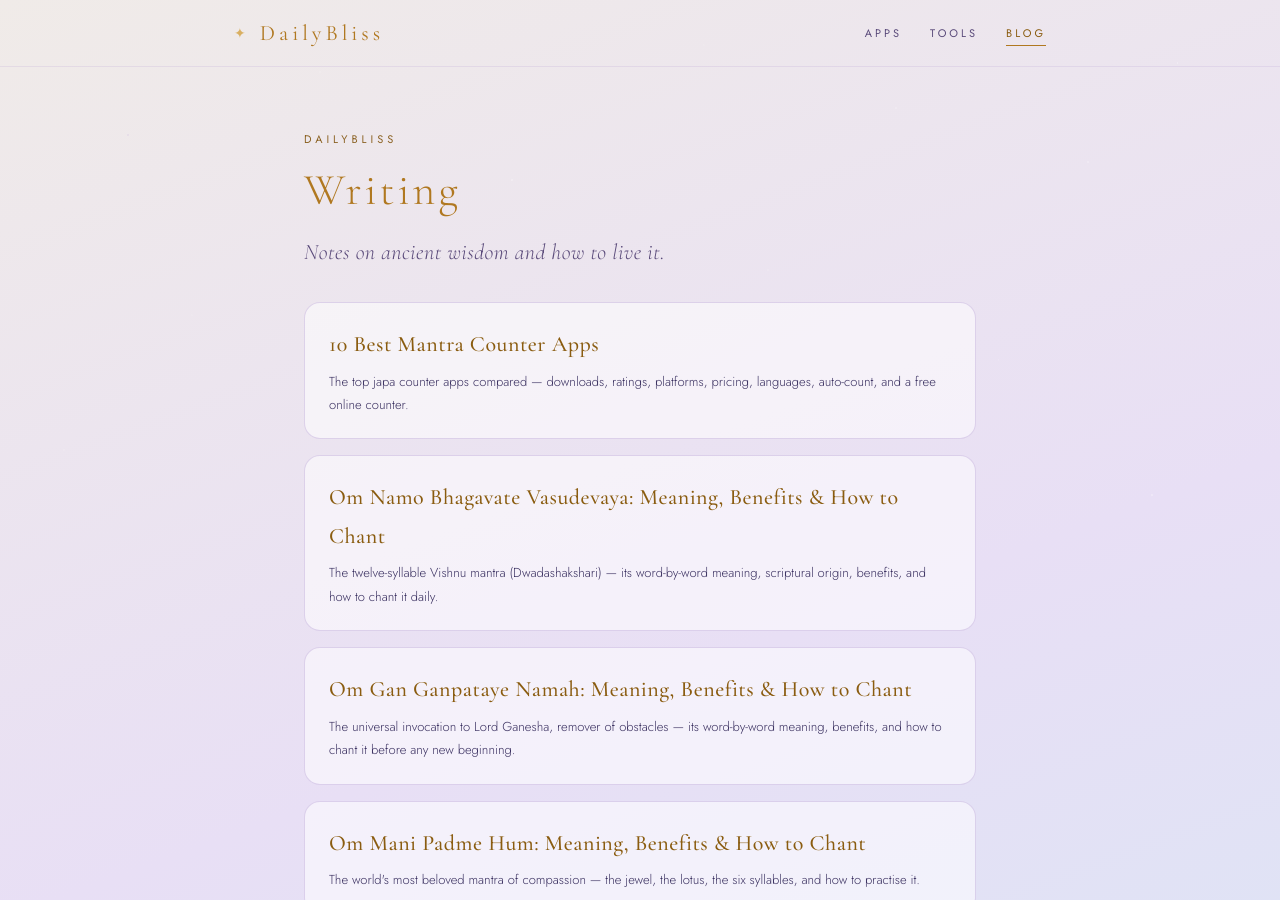
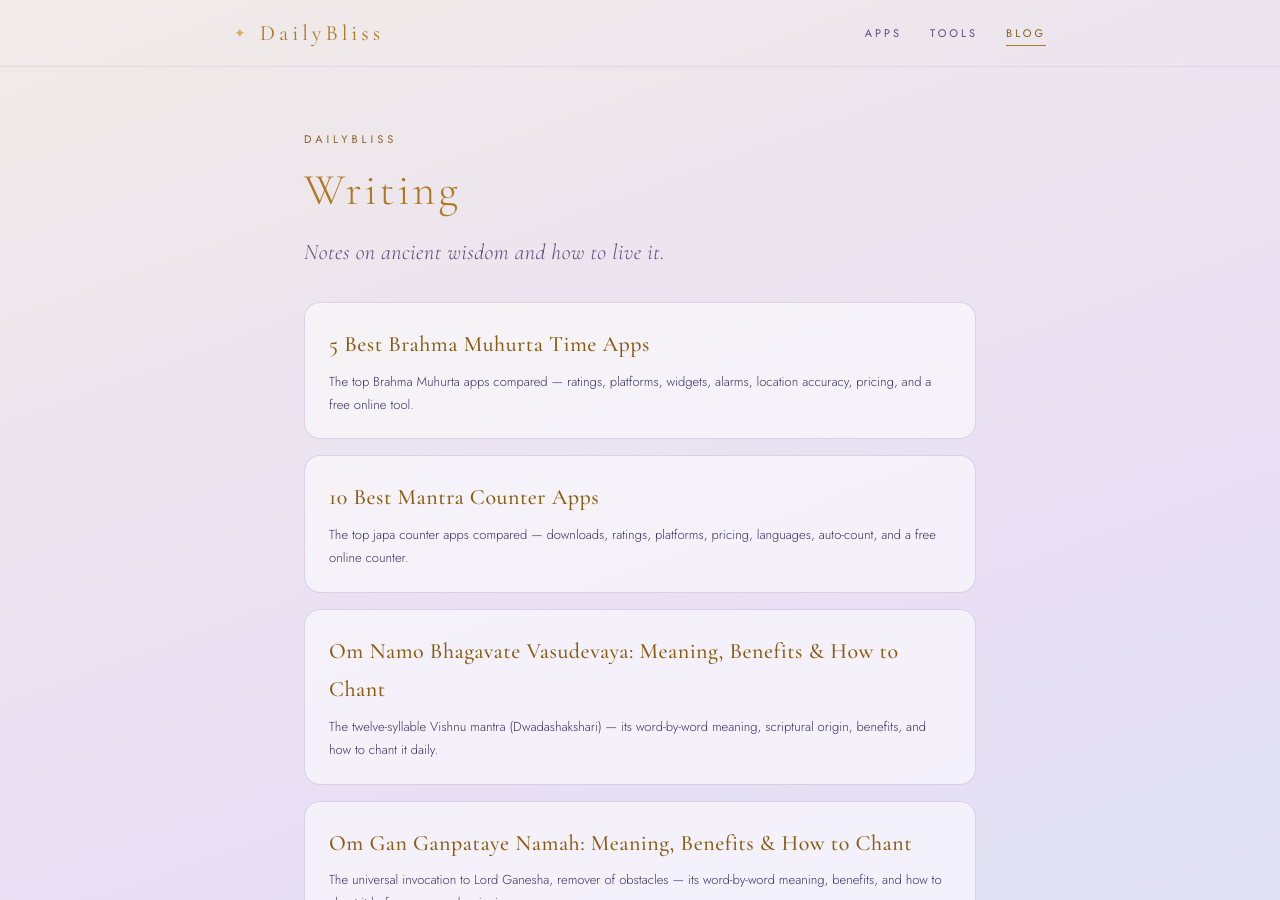
Before and after one commit to dailybliss/dailybliss.github.io, a Jekyll site: the page built from blog/index.html, in a window 1280 px wide and 900 px high. Built offline with Jekyll 4.4.1, drawn with Linux system fonts in a browser that asks for light colours.

Commit message:
Update index.html

```diff
--- a/blog/index.html
+++ b/blog/index.html
@@ -12,6 +12,12 @@ description: Notes on spiritual practice, ancient wisdom, and modern living.
   </p>
 
   <ul class="post-list">
+    <li>
+      <a href="{{ '/blog/best-brahma-muhurta-apps/' | relative_url }}">
+        <h3>5 Best Brahma Muhurta Time Apps</h3>
+        <p>The top Brahma Muhurta apps compared — ratings, platforms, widgets, alarms, location accuracy, pricing, and a free online tool.</p>
+      </a>
+    </li>
     <li>
       <a href="{{ '/blog/best-mantra-counter-apps/' | relative_url }}">
         <h3>10 Best Mantra Counter Apps</h3>
```
